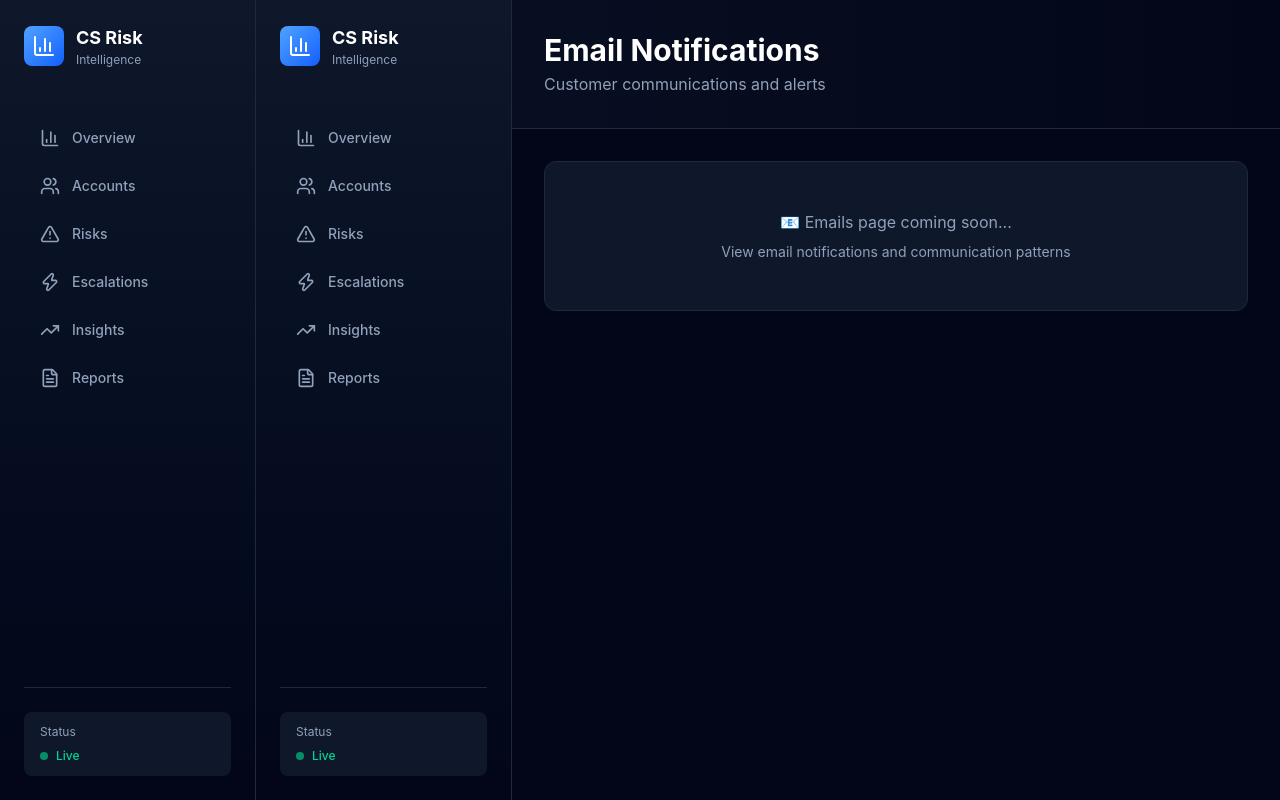
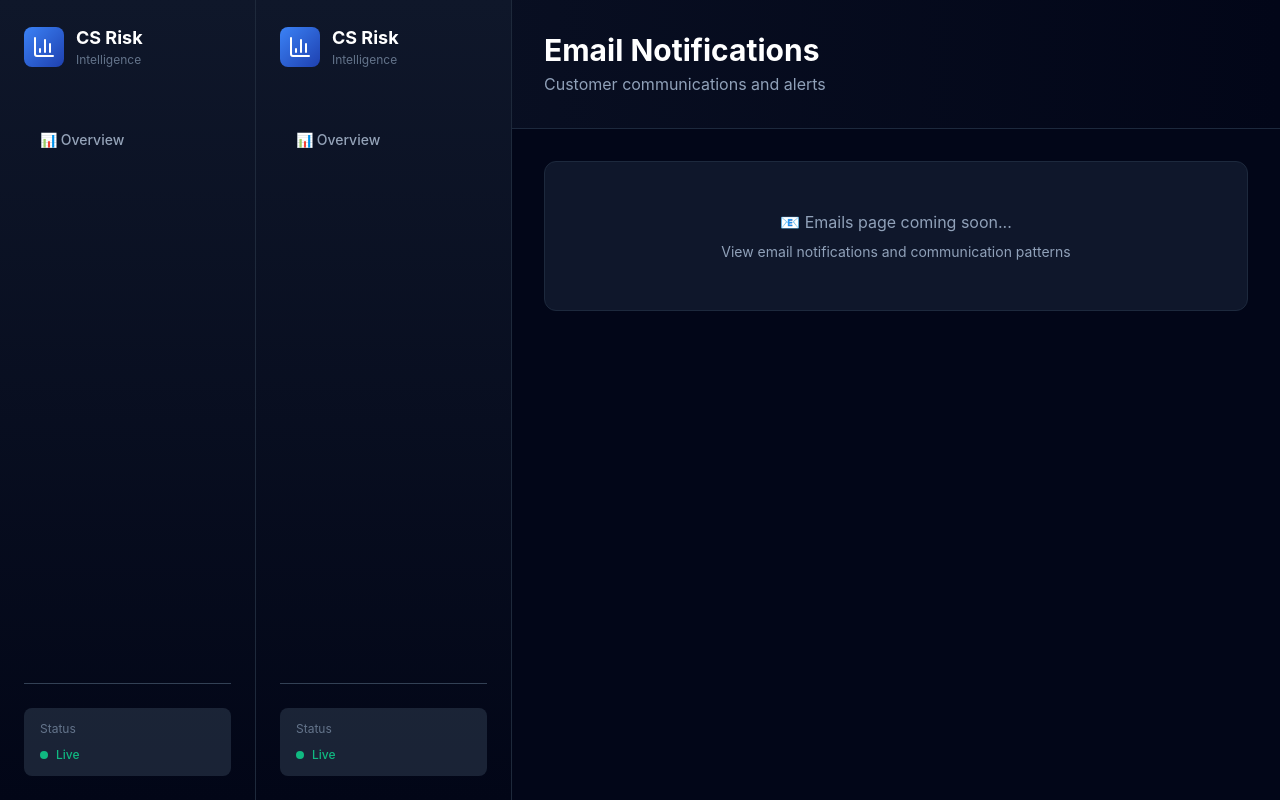
Before and after one commit to Badrimandarapu/cs-risk-dashboard, a Next.js app: page /emails in a window 1280 px wide. Built offline with nearby package versions, Linux system fonts and the light colour scheme.

Commit message:
Remove broken navigation links

```diff
--- a/components/Sidebar.tsx
+++ b/components/Sidebar.tsx
@@ -1,48 +1,51 @@
 'use client'
 import Link from 'next/link'
 import { usePathname } from 'next/navigation'
-import { BarChart3, Users, AlertTriangle, Zap, TrendingUp, FileText } from 'lucide-react'
-
-const navigation = [
-  { name: 'Overview', href: '/', icon: BarChart3 },
-  { name: 'Accounts', href: '/accounts', icon: Users },
-  { name: 'Risks', href: '/risks', icon: AlertTriangle },
-  { name: 'Escalations', href: '/escalations', icon: Zap },
-  { name: 'Insights', href: '/insights', icon: TrendingUp },
-  { name: 'Reports', href: '/reports', icon: FileText },
-]
+import { BarChart3 } from 'lucide-react'
 
 export default function Sidebar() {
   const pathname = usePathname()
+
   return (
-    <div className="w-64 bg-gradient-to-b from-slate-900 to-slate-950 border-r border-slate-800 p-6 flex flex-col">
-      <div className="mb-12 flex items-center gap-3">
-        <div className="w-10 h-10 bg-gradient-to-br from-blue-400 to-blue-600 rounded-lg flex items-center justify-center">
-          <BarChart3 size={24} className="text-white" />
-        </div>
-        <div>
-          <p className="text-lg font-bold text-white">CS Risk</p>
-          <p className="text-xs text-slate-400">Intelligence</p>
+    <div style={{ width: '256px', backgroundImage: 'linear-gradient(to bottom, #0f172a, #020617)', borderRight: '1px solid #1e293b', padding: '1.5rem', display: 'flex', flexDirection: 'column', height: '100vh' }}>
+      <div style={{ marginBottom: '3rem' }}>
+        <div style={{ display: 'flex', alignItems: 'center', gap: '0.75rem' }}>
+          <div style={{ width: '40px', height: '40px', backgroundImage: 'linear-gradient(135deg, #3b82f6, #1e40af)', borderRadius: '8px', display: 'flex', alignItems: 'center', justifyContent: 'center' }}>
+            <BarChart3 size={24} color="#fff" />
+          </div>
+          <div>
+            <p style={{ fontSize: '1.125rem', fontWeight: 'bold', color: '#fff' }}>CS Risk</p>
+            <p style={{ fontSize: '0.75rem', color: '#64748b' }}>Intelligence</p>
+          </div>
         </div>
       </div>
-      <nav className="flex-1 space-y-1">
-        {navigation.map((item) => {
-          const isActive = pathname === item.href
-          const Icon = item.icon
-          return (
-            <Link key={item.name} href={item.href} className={`flex items-center gap-3 px-4 py-3 rounded-lg transition-colors ${isActive ? 'bg-blue-600/20 text-blue-400 border border-blue-500/30' : 'text-slate-400 hover:text-slate-300 hover:bg-slate-800/50'}`}>
-              <Icon size={20} />
-              <span className="text-sm font-medium">{item.name}</span>
-            </Link>
-          )
-        })}
+
+      <nav style={{ flex: 1, display: 'flex', flexDirection: 'column', gap: '0.25rem' }}>
+        <Link href="/" style={{
+          display: 'flex',
+          alignItems: 'center',
+          gap: '0.75rem',
+          padding: '0.75rem 1rem',
+          borderRadius: '8px',
+          backgroundColor: pathname === '/' ? 'rgba(37, 99, 235, 0.2)' : 'transparent',
+          color: pathname === '/' ? '#60a5fa' : '#94a3b8',
+          border: pathname === '/' ? '1px solid rgba(59, 130, 246, 0.3)' : 'none',
+          textDecoration: 'none',
+          fontSize: '0.875rem',
+          fontWeight: '500',
+          cursor: 'pointer',
+          transition: 'all 0.2s'
+        }}>
+          📊 Overview
+        </Link>
       </nav>
-      <div className="border-t border-slate-800 pt-6">
-        <div className="px-4 py-3 bg-slate-800/50 rounded-lg">
-          <p className="text-xs text-slate-400">Status</p>
-          <div className="flex items-center gap-2 mt-2">
-            <div className="w-2 h-2 bg-emerald-500 rounded-full animate-pulse"></div>
-            <p className="text-xs font-medium text-emerald-400">Live</p>
+
+      <div style={{ borderTop: '1px solid #334155', paddingTop: '1.5rem' }}>
+        <div style={{ padding: '0.75rem 1rem', backgroundColor: 'rgba(51, 65, 85, 0.5)', borderRadius: '8px' }}>
+          <p style={{ fontSize: '0.75rem', color: '#64748b' }}>Status</p>
+          <div style={{ display: 'flex', alignItems: 'center', gap: '0.5rem', marginTop: '0.5rem' }}>
+            <div style={{ width: '8px', height: '8px', backgroundColor: '#10b981', borderRadius: '50%', animation: 'pulse 2s infinite' }}></div>
+            <p style={{ fontSize: '0.75rem', fontWeight: '500', color: '#10b981' }}>Live</p>
           </div>
         </div>
       </div>
```
